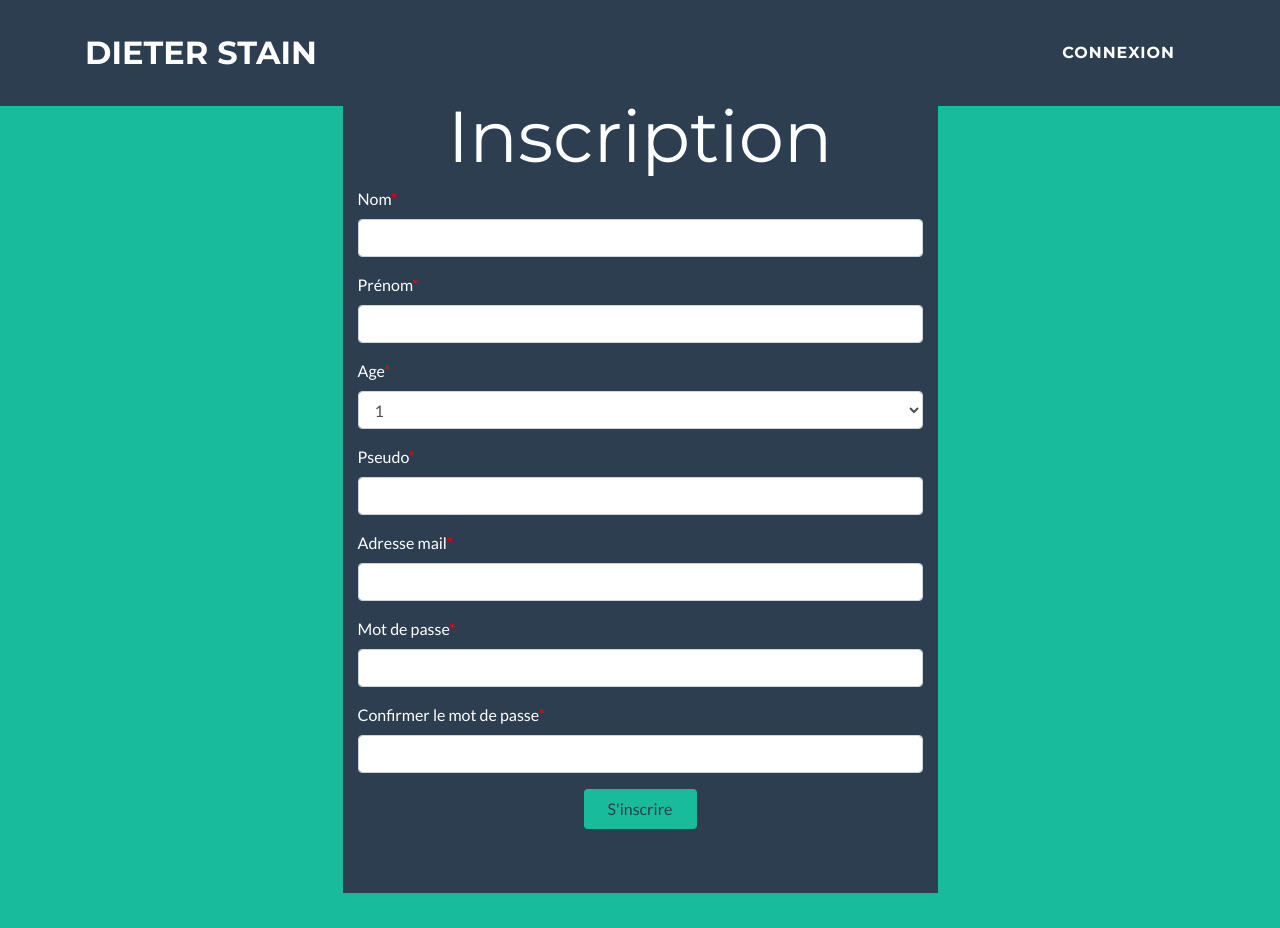
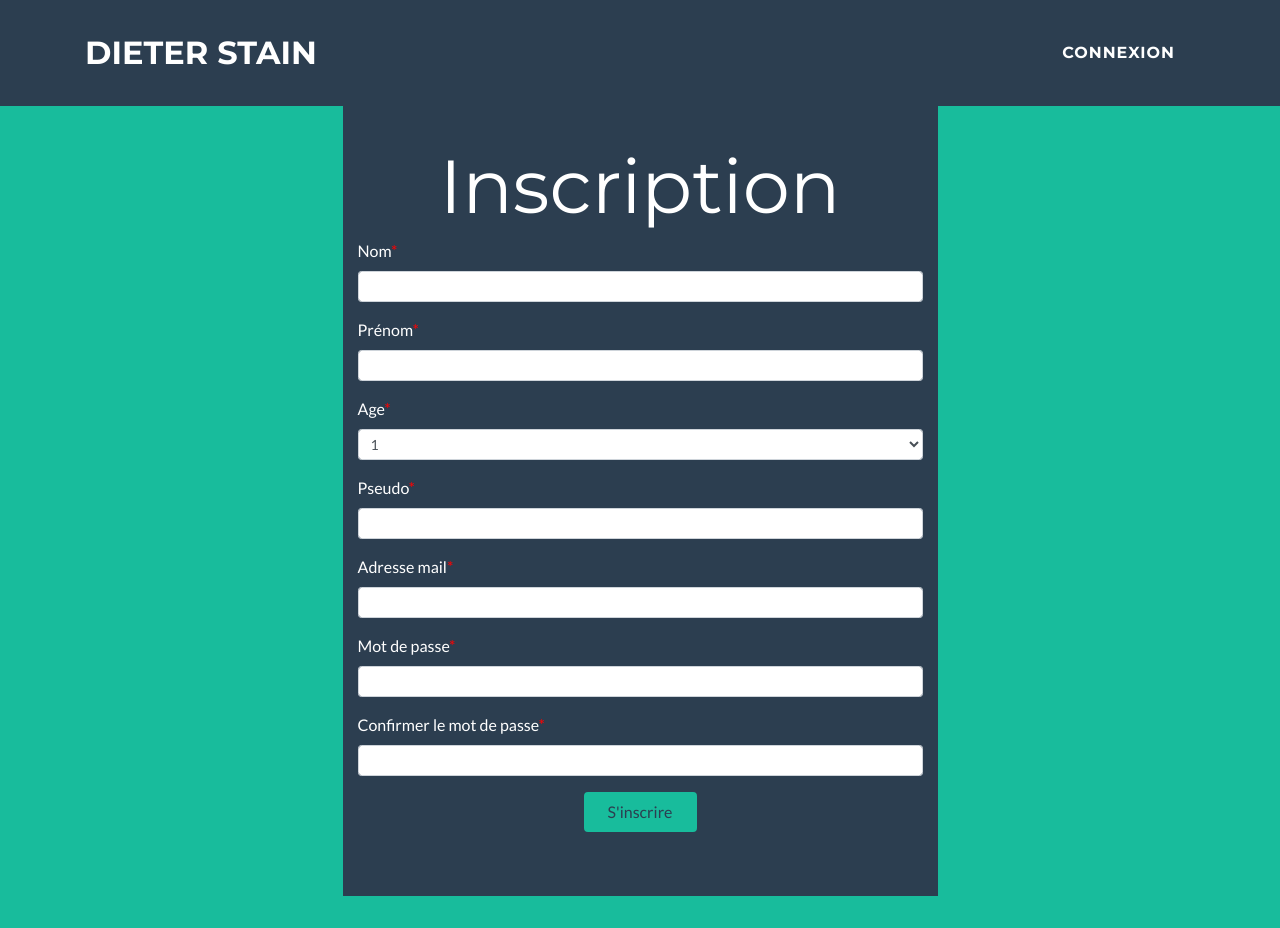
Before and after one commit to GillesULCO/Tintas, a PHP site: page /inscription.php in a window 1280 px wide. Before the commit the page ends 893 px from the top, so only its background shows below. Run offline with PHP 8.4, Linux system fonts and the light colour scheme; some libraries are stand-ins or nearby versions.

Commit message:
Descente de l'encard inscription

```diff
--- a/css/style.css
+++ b/css/style.css
@@ -4,6 +4,7 @@ body{
 
 #title_inscription{
     text-align: center;
+    font-style: 53px;
 }
 
 #centerButton{
@@ -22,7 +23,7 @@ red{
 }
 
 #contmargin{
-    margin-top:29px;
+    margin-top:6%;
 }
 
 #margintopcontainer{
@@ -70,3 +71,7 @@ h1{
 #rowCatUsers{
     margin-top: 5%;
 }
+
+.display-3{
+    font-size: 75px;
+}
--- a/inscription.php
+++ b/inscription.php
@@ -48,19 +48,19 @@
     <div class="col-lg-6 offset-lg-3">
         <div class="jumbotron jumbotron-fluid">
             <div class="container">
-                <h1 id="title_inscription" class="display-3">Inscription</h1>
+                <h1 class="display-3" id="title_inscription">Inscription</h1>
                 <form action="db/traitement_inscription.php" method="post">
                     <div class="form-group">
                         <label for="name">Nom<red>*</red></label>
-                        <input type="text" class="form-control" name="name" required>
+                        <input type="text" class="form-control form-control-sm" name="name" required>
                     </div>
                     <div class="form-group">
                         <label for="firstName">Prénom<red>*</red></label>
-                        <input type="text" class="form-control" name="firstName" required>
+                        <input type="text" class="form-control form-control-sm" name="firstName" required>
                     </div>
                     <div class="form-group">
                         <label for="age">Age<red>*</red></label>
-                        <select class="form-control" name="age">
+                        <select class="form-control form-control-sm" name="age">
                             <?php
                                 for($i = 1; $i < 111; $i++){
                                     echo '<option value="' . $i . '">' . $i . '</option>';
@@ -70,19 +70,19 @@
                     </div>
                     <div class="form-group">
                         <label for="pseudo">Pseudo<red>*</red></label>
-                        <input type="text" class="form-control" name="pseudo" required>
+                        <input type="text" class="form-control form-control-sm" name="pseudo" required>
                     </div>
                     <div class="form-group">
                         <label for="name">Adresse mail<red>*</red></label>
-                        <input type="email" class="form-control" name="email" required>
+                        <input type="email" class="form-control form-control-sm" name="email" required>
                     </div>
                     <div class="form-group">
                         <label for="password">Mot de passe<red>*</red></label>
-                        <input type="password" class="form-control" name="password" required>
+                        <input type="password" class="form-control form-control-sm" name="password" required>
                     </div>
                     <div class="form-group">
                         <label for="repeatPassword">Confirmer le mot de passe<red>*</red></label>
-                        <input type="password" class="form-control" name="repeatPassword" required>
+                        <input type="password" class="form-control form-control-sm" name="repeatPassword" required>
                     </div>
                     <div class="text-center">
                         <button type="submit" id="centerButton" class="btn btn-primary">S'inscrire</button>
```
